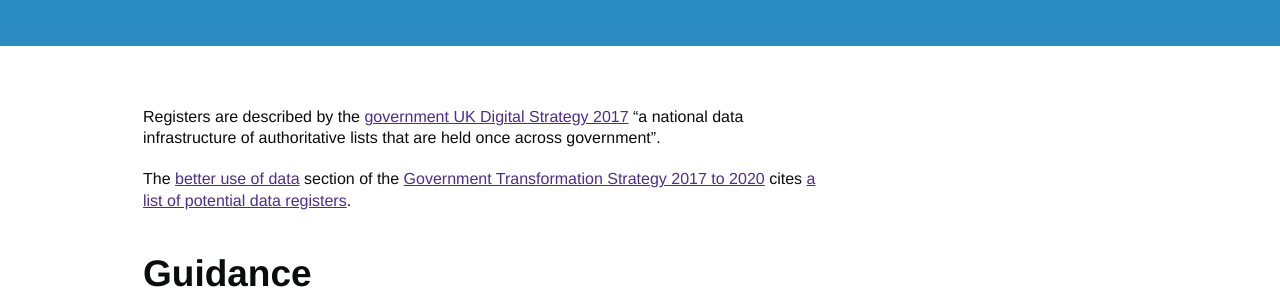
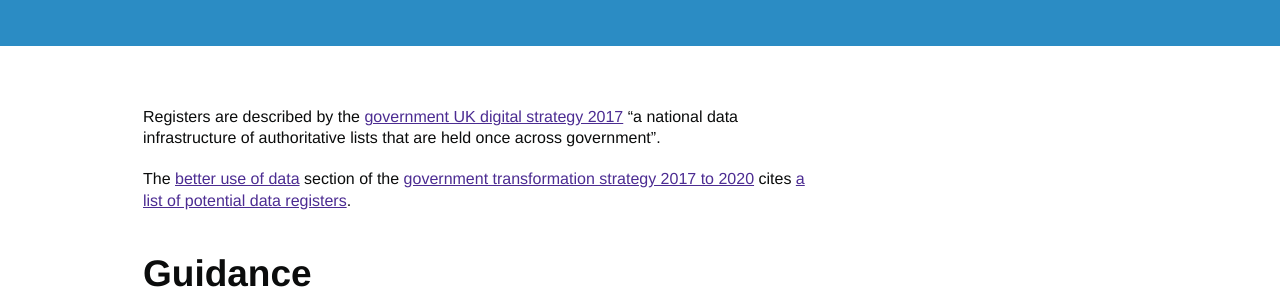
Before and after one commit to openregister/www.openregister.org, a Jekyll site: the page built from index.md, in a window 1280 px wide and 900 px high. Shown: the part 149-449 px from the top of the window. Built offline with Jekyll 4.4.1, drawn with Linux system fonts in a browser that asks for light colours.

Commit message:
Sentence case

```diff
--- a/index.md
+++ b/index.md
@@ -11,10 +11,9 @@ redirect_from:
   - /list_of_registers
 ---
 
-Registers are described by the [government UK Digital Strategy 2017](https://www.gov.uk/government/publications/uk-digital-strategy) “a national data infrastructure of authoritative lists that are held once across government”.
+Registers are described by the [government UK digital strategy 2017](https://www.gov.uk/government/publications/uk-digital-strategy) “a national data infrastructure of authoritative lists that are held once across government”.
 
-The [better use of data](https://www.gov.uk/government/publications/government-transformation-strategy-2017-to-2020/government-transformation-strategy-better-use-of-data) section of the
-[Government Transformation Strategy 2017 to 2020](https://www.gov.uk/government/publications/government-transformation-strategy-2017-to-2020) cites [a list of potential data registers](https://www.gov.uk/government/publications/government-transformation-strategy-2017-to-2020/government-transformation-strategy-appendix-list-of-potential-data-registers).
+The [better use of data](https://www.gov.uk/government/publications/government-transformation-strategy-2017-to-2020/government-transformation-strategy-better-use-of-data) section of the [government transformation strategy 2017 to 2020](https://www.gov.uk/government/publications/government-transformation-strategy-2017-to-2020) cites [a list of potential data registers](https://www.gov.uk/government/publications/government-transformation-strategy-2017-to-2020/government-transformation-strategy-appendix-list-of-potential-data-registers).
 
 ## Guidance
 <p>Official <a href="https://www.gov.uk/government/collections/registers-guidance">guidance on registers</a> is published on <a href="https://www.gov.uk">GOV.UK</a>.</p>
```
